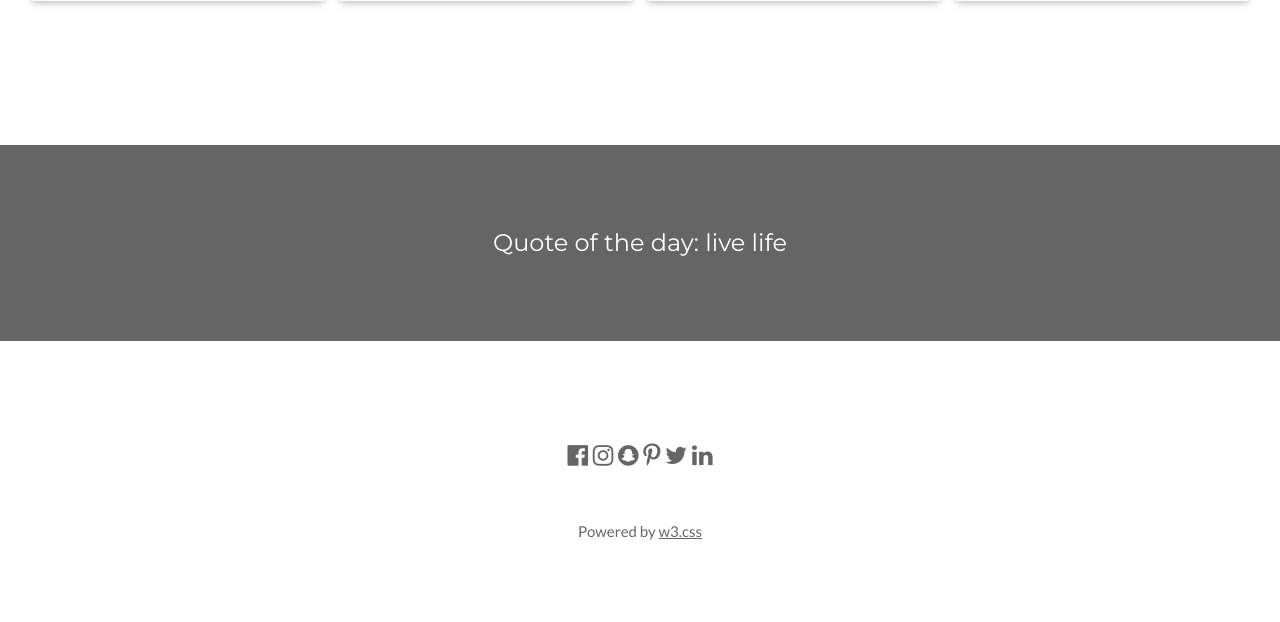
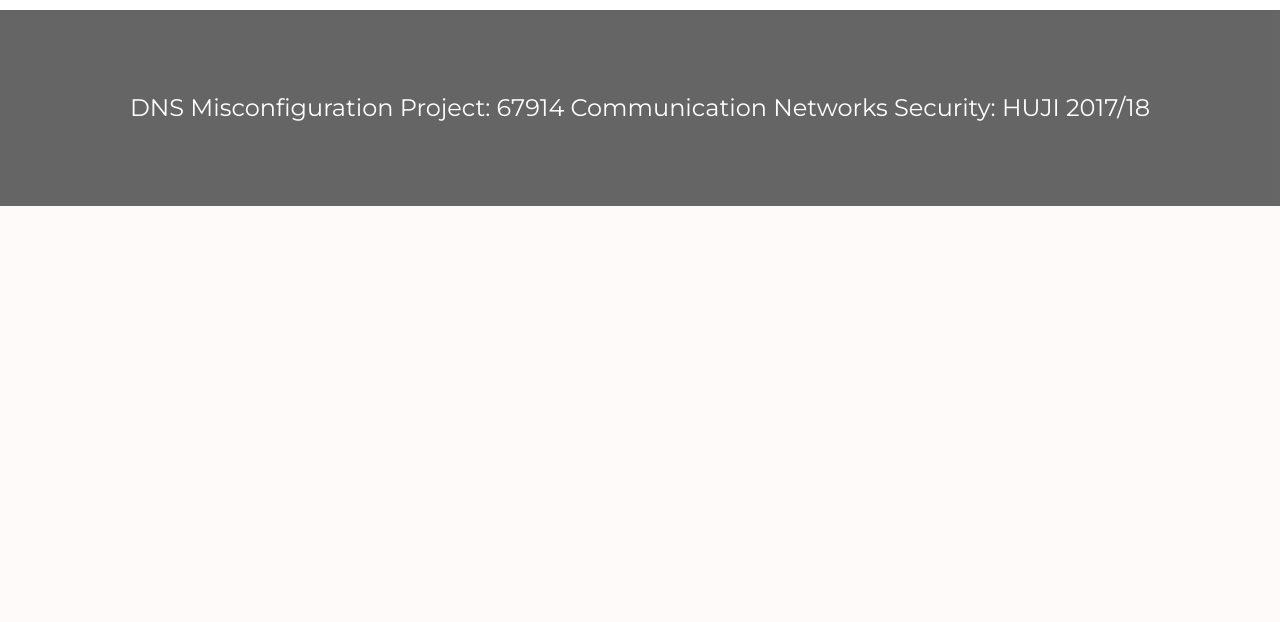
Before and after one commit to tomn96/ProjectDNS, a Django app: page / in a window 1280 px wide. Shown: the part 2284-2906 px from the top of the page. After the commit the page ends 2490 px from the top, so only its background shows below. Run offline with Django 3.2, Linux system fonts and the light colour scheme.

Commit message:
a little visible fixes

```diff
--- a/website/dnswebsite/DNSmisconfiguration/templates/DNSmisconfiguration/base.html
+++ b/website/dnswebsite/DNSmisconfiguration/templates/DNSmisconfiguration/base.html
@@ -109,24 +109,23 @@ body,h1,h2,h3,h4,h5,h6 {font-family: "Lato", sans-serif}
 <!-- Gray Bar -->
 {% block graybar %}
 <div class="w3-container w3-black w3-center w3-opacity w3-padding-64">
-    <h1 class="w3-margin w3-xlarge">Quote of the day: live life</h1>
+    <h1 class="w3-margin w3-xlarge">DNS Misconfiguration Project: 67914 Communication Networks Security: HUJI 2017/18</h1>
 </div>
 {% endblock %}
 
 
 <!-- Footer -->
 {% block footer %}
-<footer class="w3-container w3-padding-64 w3-center w3-opacity">
-    <div class="w3-xlarge w3-padding-32">
-        <i class="fa fa-facebook-official w3-hover-opacity"></i>
-        <i class="fa fa-instagram w3-hover-opacity"></i>
-        <i class="fa fa-snapchat w3-hover-opacity"></i>
-        <i class="fa fa-pinterest-p w3-hover-opacity"></i>
-        <i class="fa fa-twitter w3-hover-opacity"></i>
-        <i class="fa fa-linkedin w3-hover-opacity"></i>
-    </div>
-    <p>Powered by <a href="https://www.w3schools.com/w3css/default.asp" target="_blank">w3.css</a></p>
-</footer>
+<!--<footer class="w3-container w3-padding-64 w3-center w3-opacity">-->
+    <!--<div class="w3-xlarge w3-padding-32">-->
+        <!--<i class="fa fa-facebook-official w3-hover-opacity"></i>-->
+        <!--<i class="fa fa-instagram w3-hover-opacity"></i>-->
+        <!--<i class="fa fa-snapchat w3-hover-opacity"></i>-->
+        <!--<i class="fa fa-pinterest-p w3-hover-opacity"></i>-->
+        <!--<i class="fa fa-twitter w3-hover-opacity"></i>-->
+        <!--<i class="fa fa-linkedin w3-hover-opacity"></i>-->
+    <!--</div>-->
+<!--</footer>-->
 {% endblock %}
 
 
--- a/website/dnswebsite/DNSmisconfiguration/templates/DNSmisconfiguration/index.html
+++ b/website/dnswebsite/DNSmisconfiguration/templates/DNSmisconfiguration/index.html
@@ -15,9 +15,8 @@
 <!-- Header -->
 {% block header %}
 <header class="w3-container w3-red w3-center" style="padding:128px 16px">
-    <h1 class="w3-margin w3-jumbo">START PAGE</h1>
-    <p class="w3-xlarge">Template by w3.css</p>
-    <button class="w3-button w3-black w3-padding-large w3-large w3-margin-top">Get Started</button>
+    <h1 class="w3-margin w3-jumbo">DNS Misconfiguration Project</h1>
+    <!--<button class="w3-button w3-black w3-padding-large w3-large w3-margin-top">Get Started</button>-->
 </header>
 {% endblock %}
 
@@ -86,7 +85,7 @@
 {% if team_members %}
 <div class="w3-container" style="padding:128px 16px" id="team">
     <h3 class="w3-center">THE TEAM</h3>
-    <p class="w3-center w3-large">The ones who runs this company</p>
+    <p class="w3-center w3-large">The ones who did this project</p>
     <div class="w3-row-padding w3-grayscale" style="margin-top:64px">
 
 
--- a/website/dnswebsite/DNSmisconfiguration/views.py
+++ b/website/dnswebsite/DNSmisconfiguration/views.py
@@ -48,10 +48,10 @@ def handle_dns(dns_worker, misconfiguration_result):
 def index(request):
 
     members = list()
-    members.append(Member("Tom Nissim"))
-    members.append(Member("Tomer Lior"))
-    members.append(Member("Tom Eliassy"))
-    members.append(Member("Haya Shulman", role="Mentor"))
+    members.append(Member("Tom Nissim", email="tom.nissim1@mail.huji.ac.il", image_alt=""))
+    members.append(Member("Tomer Lior", email="tomer.lior@mail.huji.ac.il", image_alt=""))
+    members.append(Member("Tom Eliassy", email="tom.eliassy@mail.huji.ac.il", image_alt=""))
+    members.append(Member("Haya Shulman", role="Mentor", image_alt=""))
 
     context = {'team_members': members}
     return render(request, 'DNSmisconfiguration/index.html', context)
```
